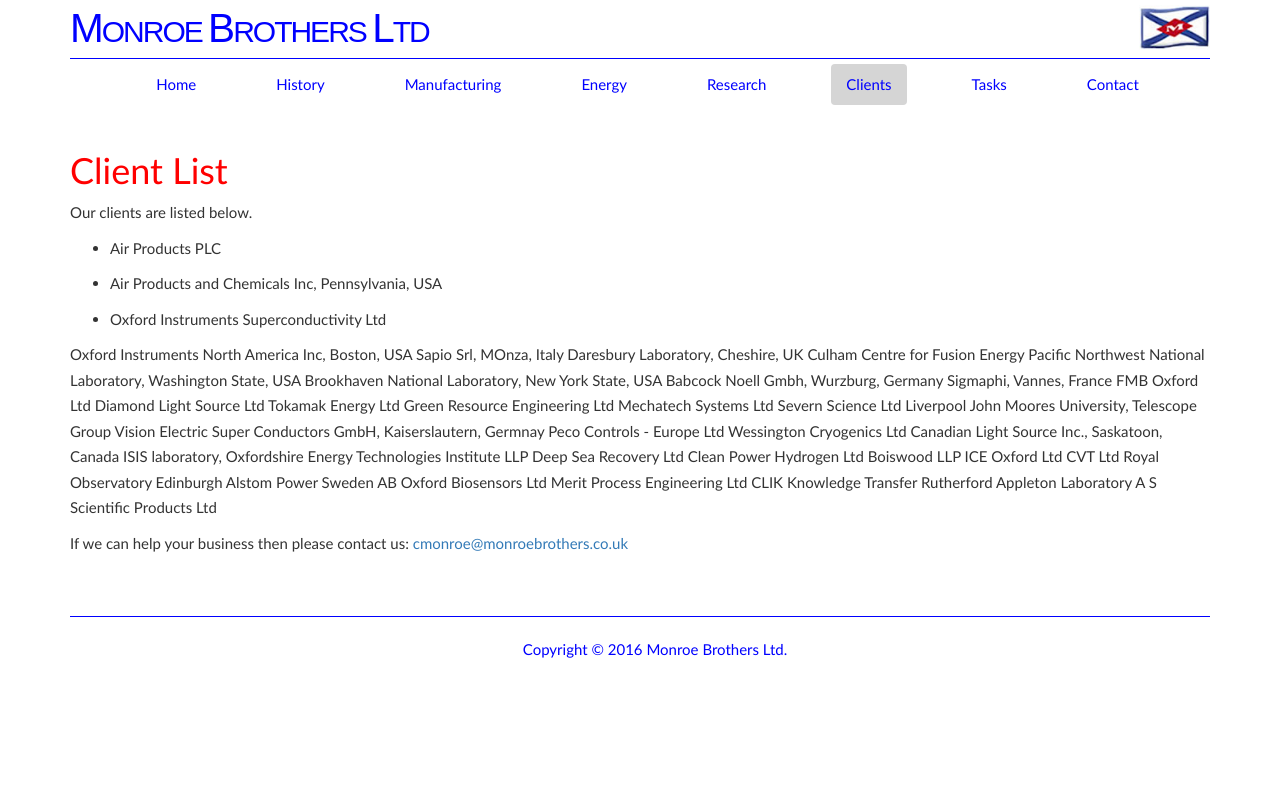
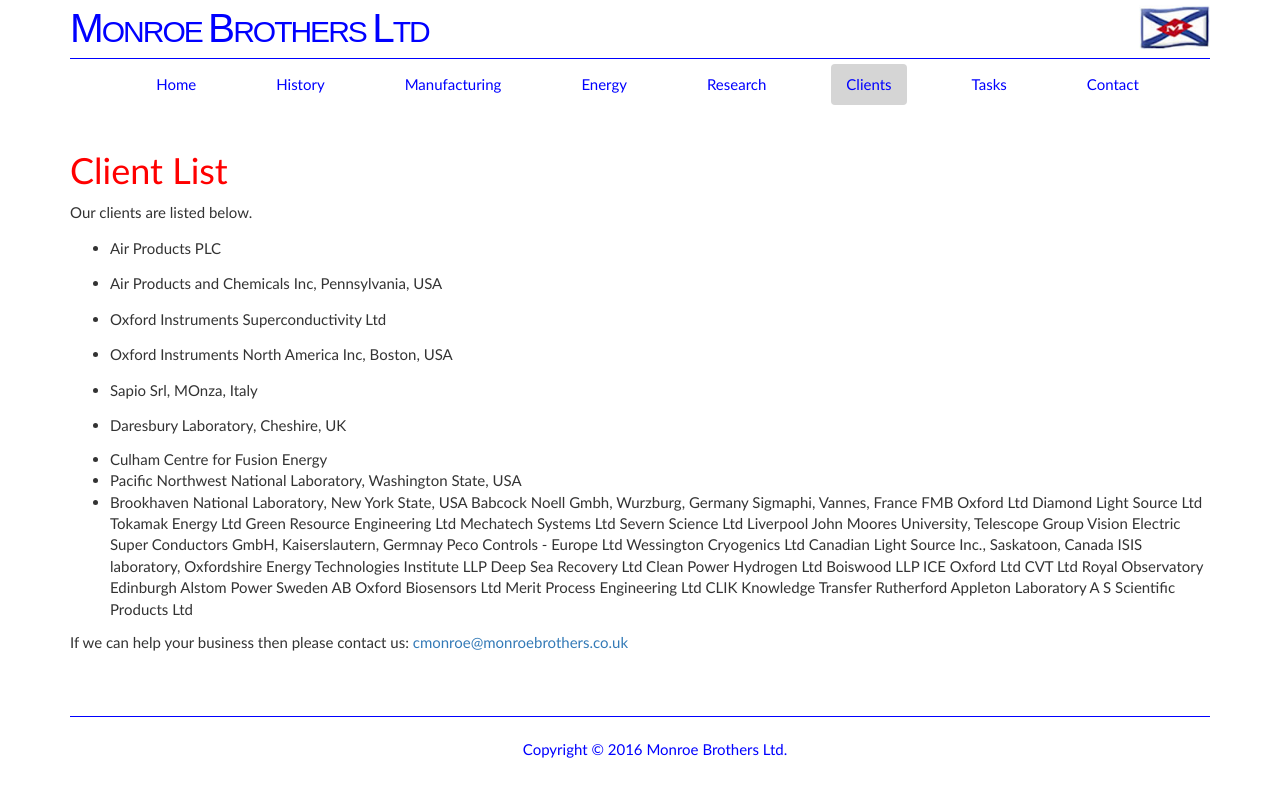
Before and after one commit to tcranston/cit-monroebrothers, a Jekyll site: the page built from Clients/index.md, in a window 1280 px wide. Shown: the top 797 px of the page. Built offline with Jekyll 4.4.1, drawn with Linux system fonts in a browser that asks for light colours.

Commit message:
Text changes

```diff
--- a/Clients/index.md
+++ b/Clients/index.md
@@ -12,12 +12,15 @@ Our clients are listed below.
 
 * Oxford Instruments Superconductivity Ltd
 
-Oxford Instruments North America Inc, Boston, USA
-Sapio Srl, MOnza, Italy
-Daresbury Laboratory, Cheshire, UK
-Culham Centre for Fusion Energy
-Pacific Northwest National Laboratory, Washington State, USA
-Brookhaven National Laboratory, New York State, USA
+* Oxford Instruments North America Inc, Boston, USA
+
+* Sapio Srl, MOnza, Italy
+
+* Daresbury Laboratory, Cheshire, UK
+
+* Culham Centre for Fusion Energy
+* Pacific Northwest National Laboratory, Washington State, USA
+* Brookhaven National Laboratory, New York State, USA
 Babcock Noell Gmbh, Wurzburg, Germany
 Sigmaphi, Vannes, France
 FMB Oxford Ltd
```
Also changed, not shown: other parts of Clients/index.md (+1 -1 lines).
